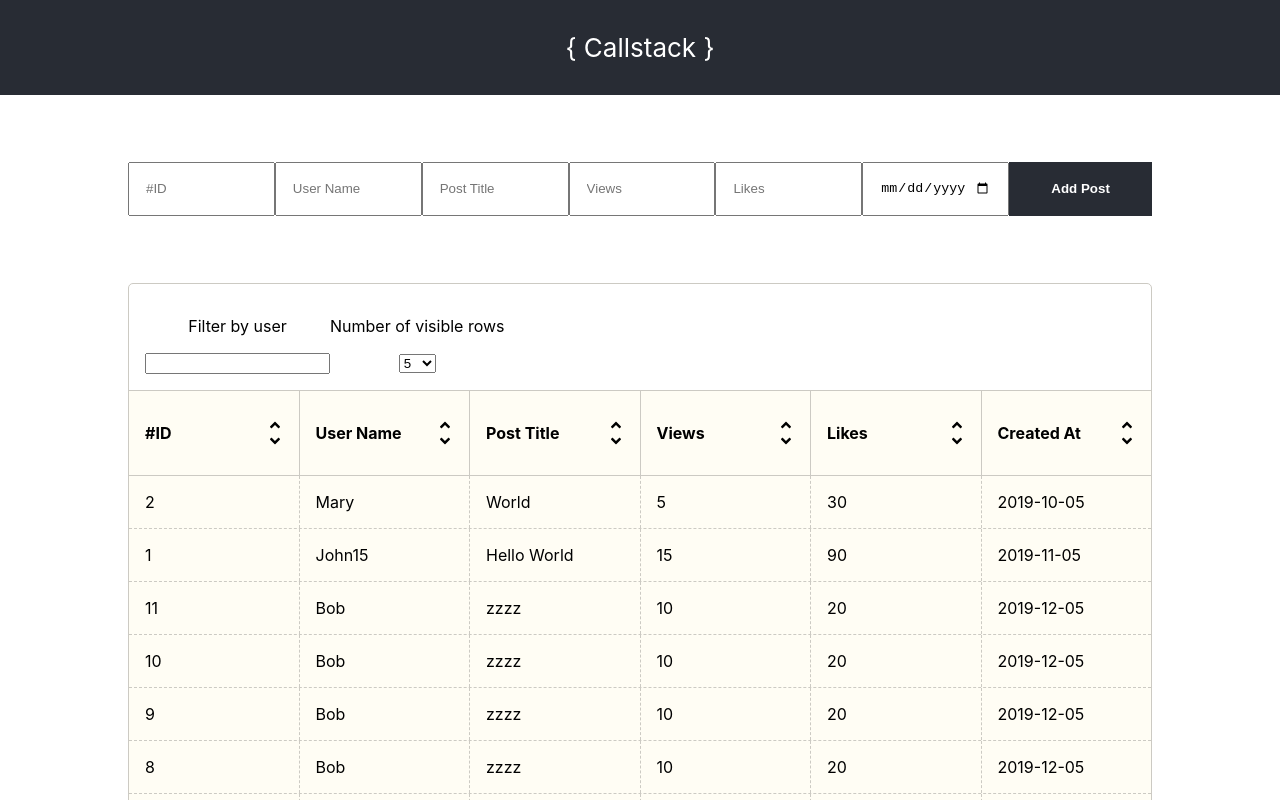
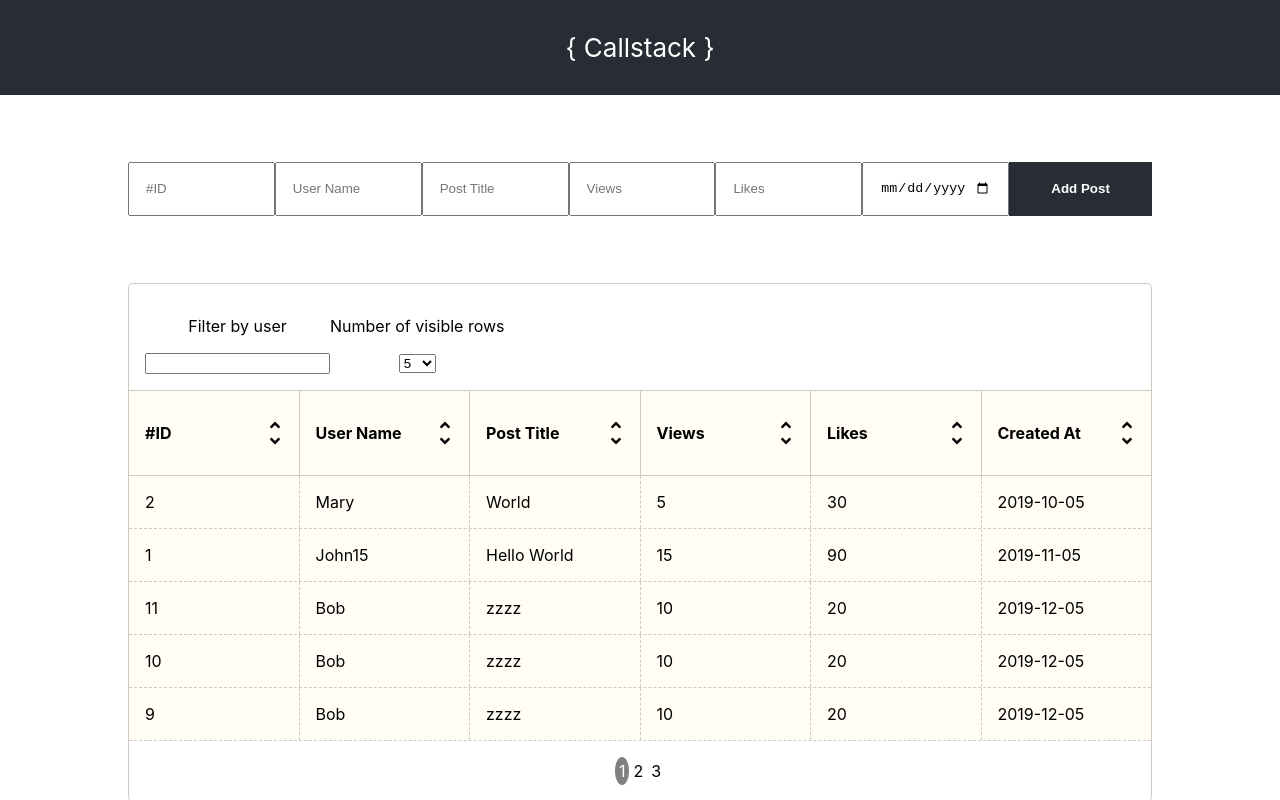
Before and after one commit to aboutroots/react-dynamic-table, a React (Create React App) app: page / in a window 1280 px wide. Shown: the top 800 px of the page. Built offline with nearby package versions, Linux system fonts and the light colour scheme.

Commit message:
Set up table pagination.

```diff
--- a/src/components/Tabular/TableItems.js
+++ b/src/components/Tabular/TableItems.js
@@ -2,7 +2,7 @@ import React from 'react';
 import { connect } from 'react-redux';
 
 import TableItem from './TableItem';
-import { selectFiltered } from '../../selectors/posts';
+import { selectFiltered, selectPaginated } from '../../selectors/posts';
 
 export function TableItems(props) {
   return (
@@ -16,8 +16,9 @@ export function TableItems(props) {
 const mapStateToProps = state => {
   const activeUser = state.auth.activeUser;
   const filtered = selectFiltered(state.posts, activeUser, state.filters);
+  const paginated = selectPaginated(filtered, state.filters);
   return {
-    posts: filtered,
+    posts: paginated,
   };
 };
 
--- a/src/components/Tabular/TablePagination.js
+++ b/src/components/Tabular/TablePagination.js
@@ -1,14 +1,52 @@
 import React from 'react';
+import { connect } from 'react-redux';
+
+import { setCurrentPage } from '../../actions/filters';
+import { selectFiltered } from '../../selectors/posts';
 
 export class TablePagination extends React.Component {
-  handleOnClick = page => {};
+  handleOnClick = page => {
+    this.props.setCurrentPage(page);
+  };
   render() {
     return (
       <div className="TablePagination">
-        <div className="TablePagination__page" />
+        {[...Array(this.props.pagesCount).keys()].map(i => {
+          let className = 'TablePagination__page';
+          if (i === this.props.currentPage) {
+            className += ' TablePagination__page--active';
+          }
+          return (
+            <p
+              className={className}
+              key={i}
+              onClick={() => this.handleOnClick(i)}
+            >
+              {i + 1}
+            </p>
+          );
+        })}
       </div>
     );
   }
 }
+const mapStateToProps = state => {
+  const activeUser = state.auth.activeUser;
+  const filteredPosts = selectFiltered(state.posts, activeUser, state.filters);
+  const pagesCount = Math.ceil(
+    filteredPosts.length / state.filters.itemsOnPage
+  );
+  return {
+    currentPage: state.filters.currentPage,
+    pagesCount,
+  };
+};
 
-export default TablePagination;
+const mapDispatchToProps = dispatch => ({
+  setCurrentPage: page => dispatch(setCurrentPage(page)),
+});
+
+export default connect(
+  mapStateToProps,
+  mapDispatchToProps
+)(TablePagination);
--- a/src/selectors/posts.js
+++ b/src/selectors/posts.js
@@ -33,3 +33,10 @@ export const selectFiltered = (
       return sortDirection === 'asc' ? compare : -compare;
     });
 };
+
+export const selectPaginated = (posts, { currentPage, itemsOnPage }) => {
+  const slice_start = currentPage * itemsOnPage;
+  const slice_end = slice_start + itemsOnPage;
+
+  return posts.slice(slice_start, slice_end);
+};
```
